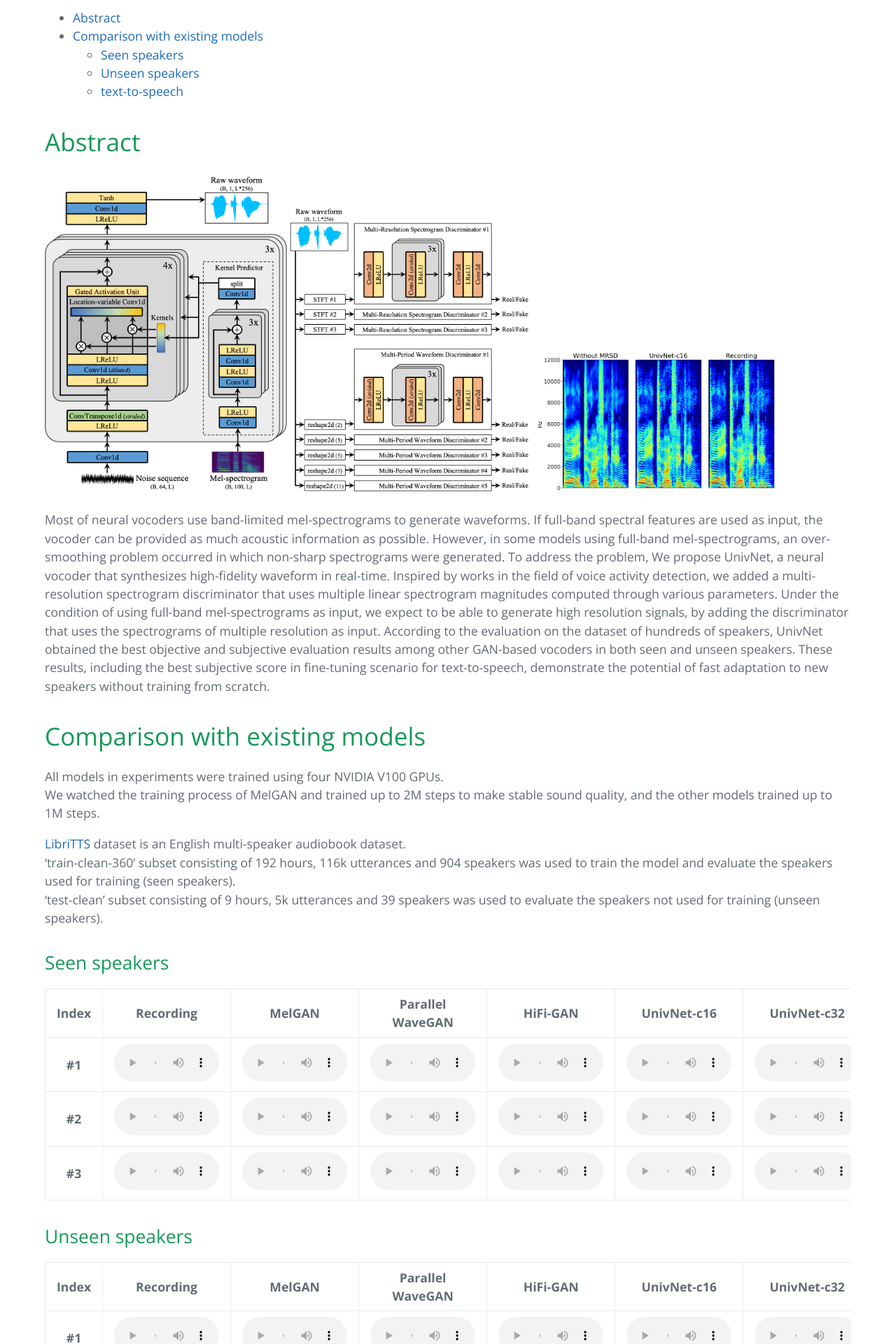
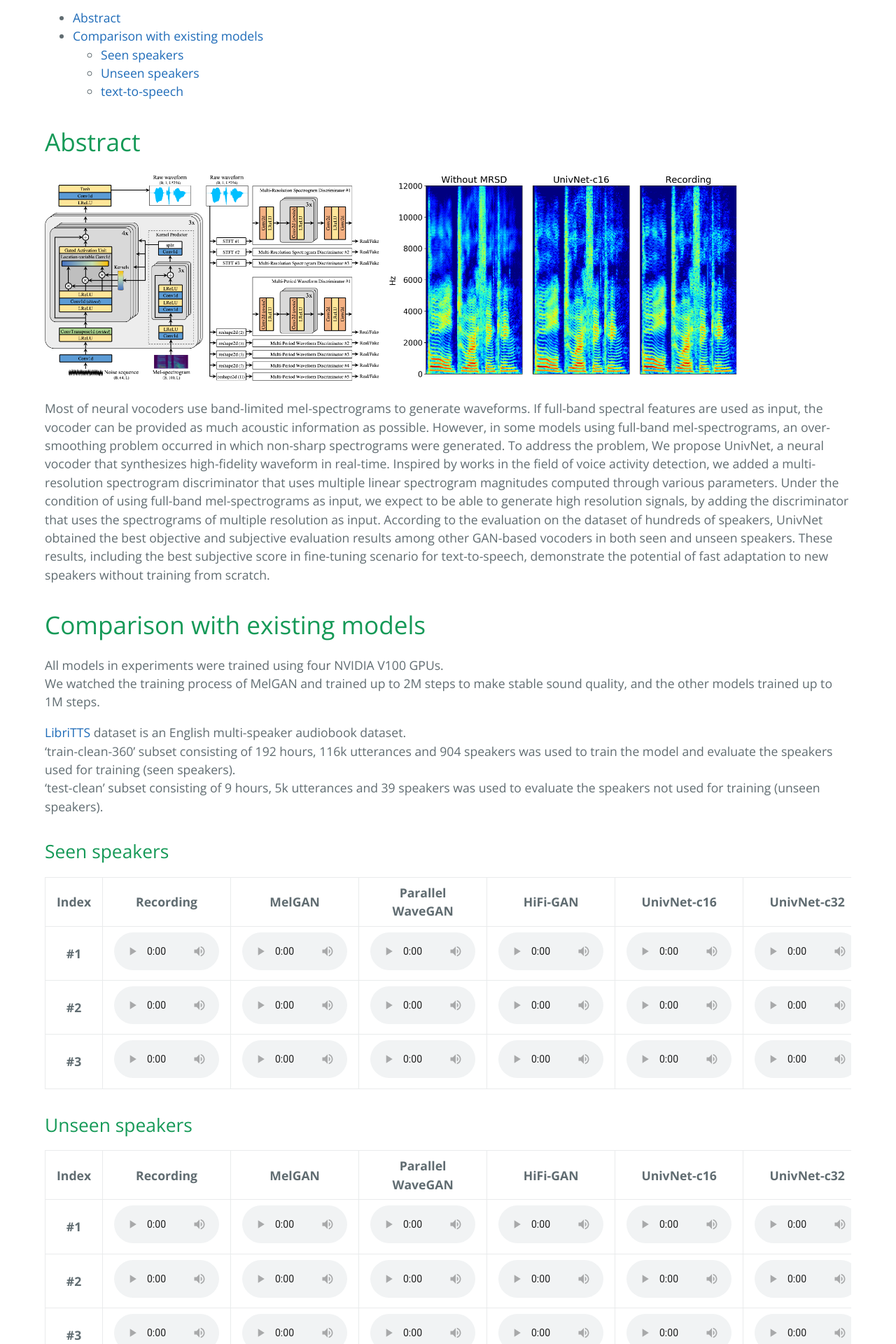
Before and after one commit to kallavinka8045/is2021, a Jekyll site: the page built from index.md, in a window 1280 px wide. Shown: the part 455-2375 px from the top of the page at 70% size. Built offline with Jekyll 4.4.1, drawn with Linux system fonts in a browser that asks for light colours; our own code applies the rules of GitHub Pages for plain Markdown files.

Commit message:
Update index.md

```diff
--- a/index.md
+++ b/index.md
@@ -4,9 +4,9 @@
 {:toc}
 
 # Abstract
-<img src="figure1a.png" width="30%">
-<img src="figure1b.png" width="30%">
-<img src="figure3.png" width="30%">
+<img src="figure1a.png" height="300px;">
+<img src="figure1b.png" height="300px;">
+<img src="figure3.png" height="300px;">
 
 Most of neural vocoders use band-limited mel-spectrograms to generate waveforms. If full-band spectral features are used as input, the vocoder can be provided as much acoustic information as possible. However, in some models using full-band mel-spectrograms, an over-smoothing problem occurred in which non-sharp spectrograms were generated. To address the problem, We propose UnivNet, a neural vocoder that synthesizes high-fidelity waveform in real-time. Inspired by works in the field of voice activity detection, we added a multi-resolution spectrogram discriminator that uses multiple linear spectrogram magnitudes computed through various parameters. Under the condition of using full-band mel-spectrograms as input, we expect to be able to generate high resolution signals, by adding the discriminator that uses the spectrograms of multiple resolution as input. According to the evaluation on the dataset of hundreds of speakers, UnivNet obtained the best objective and subjective evaluation results among other GAN-based vocoders in both seen and unseen speakers. These results, including the best subjective score in fine-tuning scenario for text-to-speech, demonstrate the potential of fast adaptation to new speakers without training from scratch.
 
```
